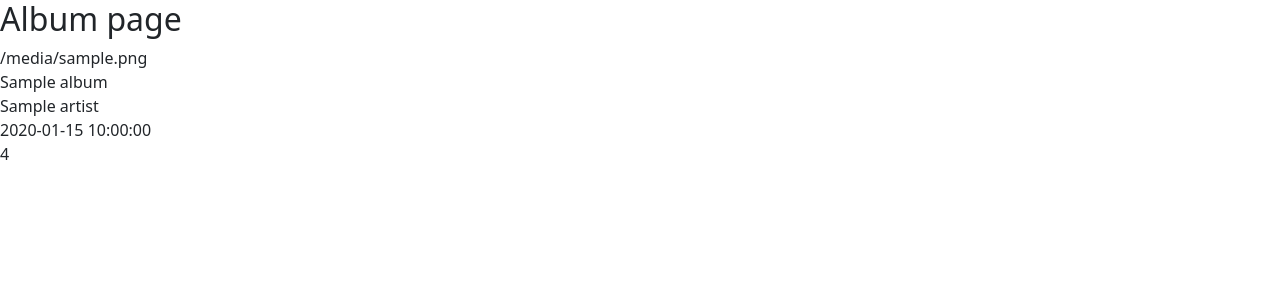
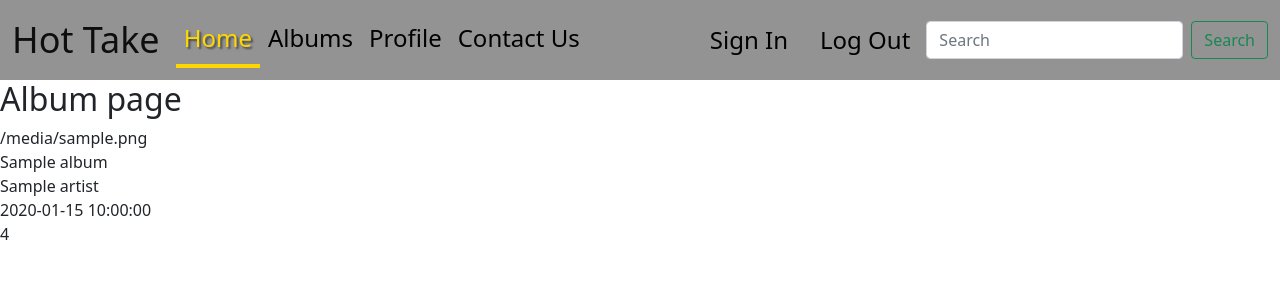
Before and after one commit to Code-Institute-Submissions/Hot-Take, a Python web app: template templates/albums.html in a window 1280 px wide. Shown: the top 300 px of the page. Run offline with Jinja, Linux system fonts and the light colour scheme; the template is opened without the code that fills it: most values are stand-ins (such as "Sample title", 1, 10 or a date in 2020).

Commit message:
Add Bootstrap Navbar

```diff
--- a/static/css/style.css
+++ b/static/css/style.css
@@ -0,0 +1,24 @@
+.bg-ht-nav {
+    background-color: #939393;
+}
+
+.navbar-brand{
+    font-size: 36px;
+}
+
+.nav-link{
+    font-size: 24px;
+    color: #000000 !important;
+}
+
+.navbar-brand:hover,
+.nav-link:hover{
+color: #FFD700 !important;
+text-shadow: 2px 2px 2px rgba(0, 0, 0, 0.5);
+}
+
+.active {
+    color: #FFD700  !important;
+    border-bottom: 4px solid #FFD700;
+    text-shadow: 2px 2px 2px rgba(0, 0, 0, 0.5);
+}
--- a/templates/base.html
+++ b/templates/base.html
@@ -20,7 +20,37 @@
 
 <body>
     <header>
-
+      <!-- Navigation Bar -->
+        <nav class="navbar navbar-expand-lg navbar-light bg-ht-nav">
+            <div class="container-fluid">
+              <a class="navbar-brand" href="{{ url_for('index') }}">Hot Take</a>
+              <button class="navbar-toggler" type="button" data-bs-toggle="collapse" data-bs-target="#navbarSupportedContent" aria-controls="navbarSupportedContent" aria-expanded="false" aria-label="Toggle navigation">
+                <span class="navbar-toggler-icon"></span>
+              </button>
+              <div class="collapse navbar-collapse" id="navbarSupportedContent">
+                <ul class="navbar-nav me-auto mb-2 mb-lg-0">
+                  <li class="nav-item">
+                    <a class="nav-link active" aria-current="page" href="{{ url_for('index') }}">Home</a>
+                  </li>
+                  <li class="nav-item">
+                    <a class="nav-link" href="{{ url_for('albums') }}">Albums</a>
+                  </li>
+                  <li class="nav-item">
+                    <a class="nav-link" href="{{ url_for('profile') }}">Profile</a>
+                  </li>
+                  <li class="nav-item">
+                    <a class="nav-link" href="{{ url_for('contact_us') }}">Contact Us</a>
+                  </li>
+                </ul>
+                <a class="nav-link" href="{{ url_for('sign_in') }}">Sign In</a>
+                <a class="nav-link" href="#">Log Out</a>
+                <form class="d-flex">
+                  <input class="form-control me-2" type="search" placeholder="Search" aria-label="Search">
+                  <button class="btn btn-outline-success" type="submit">Search</button>
+                </form>
+              </div>
+            </div>
+          </nav>
     </header>
     {% block content %}
     {% endblock %}
```
Also changed, not shown: app.py (+13 -1 lines).
